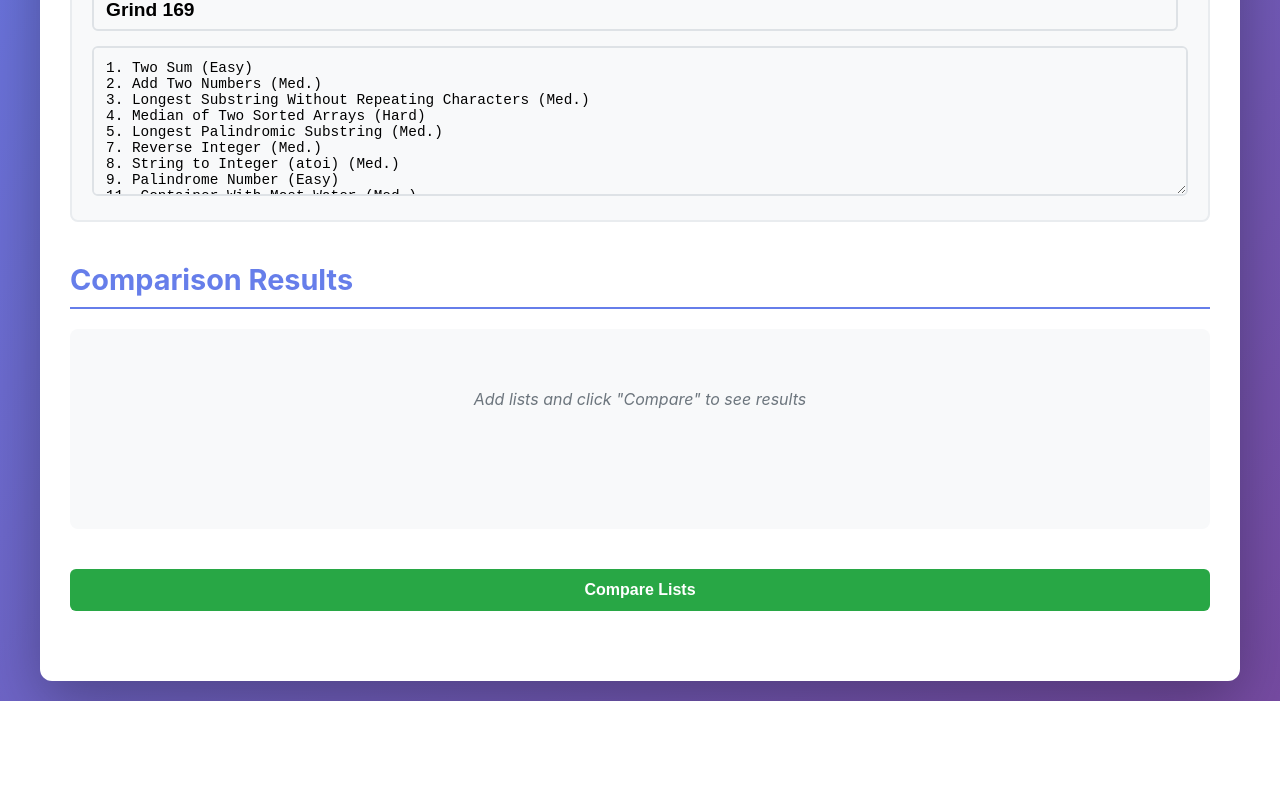
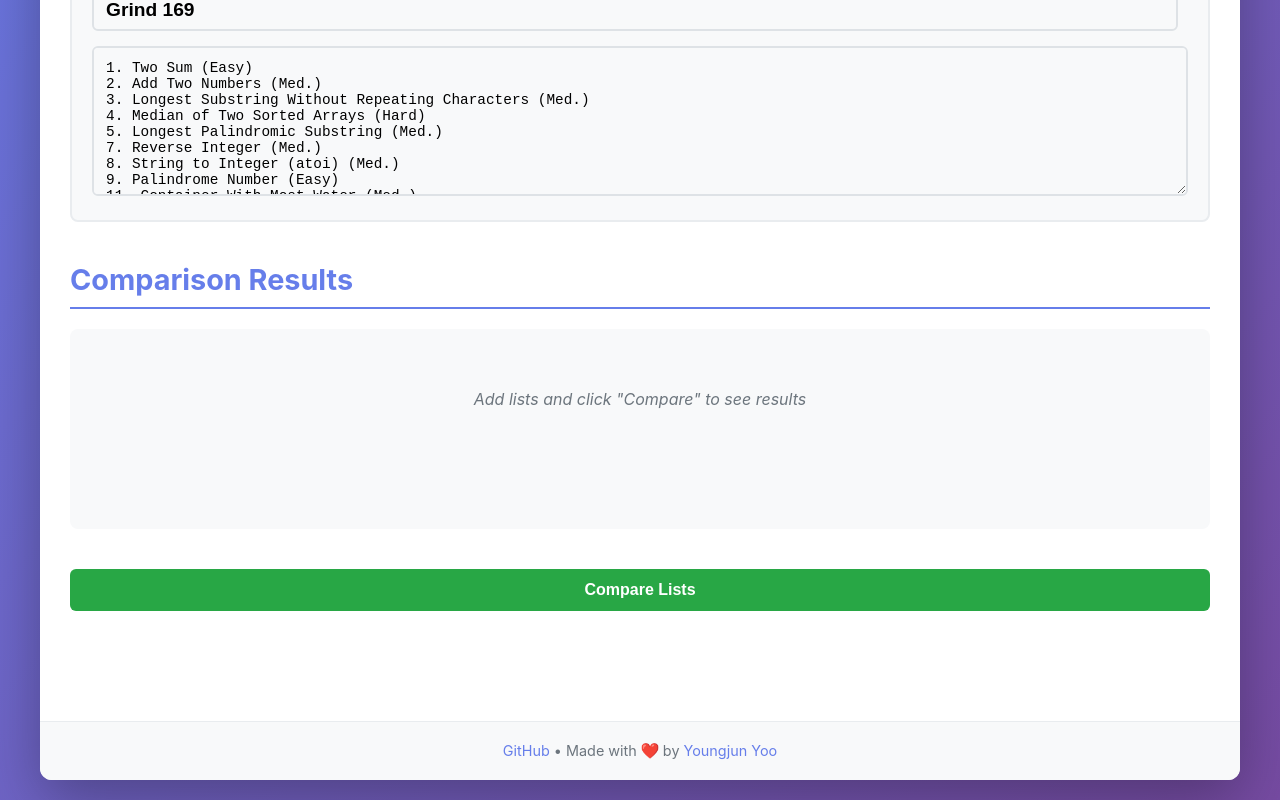
Before and after one commit to youngjun-yoo16/leetcode-list-comparison, a React (Vite) app: page / in a window 1280 px wide. Shown: the part 560-1360 px from the top of the page. Before the commit the page ends 1261 px from the top, so only its background shows below. Built offline with nearby package versions, Linux system fonts and the light colour scheme.

Commit message:
feat: add footer with GitHub repo link and attribution

```diff
--- a/src/App.tsx
+++ b/src/App.tsx
@@ -141,6 +141,28 @@ function App() {
           </button>
         </section>
       </main>
+      <footer className="app-footer">
+        <p>
+          <a
+            href="https://github.com/youngjun-yoo16/leetcode-list-comparison"
+            target="_blank"
+            rel="noopener noreferrer"
+            className="footer-link"
+          >
+            GitHub
+          </a>
+          {' • '}
+          Made with <span className="heart">❤️</span> by{' '}
+          <a
+            href="https://github.com/youngjun-yoo16"
+            target="_blank"
+            rel="noopener noreferrer"
+            className="footer-link"
+          >
+            Youngjun Yoo
+          </a>
+        </p>
+      </footer>
     </div>
   );
 }
--- a/src/styles.css
+++ b/src/styles.css
@@ -337,3 +337,44 @@ section h2 {
   border-bottom: 2px solid #667eea;
   padding-bottom: 10px;
 }
+
+.app-footer {
+  background: #f8f9fa;
+  padding: 20px 30px;
+  text-align: center;
+  border-top: 1px solid #e9ecef;
+  margin-top: 40px;
+}
+
+.app-footer p {
+  margin: 0;
+  color: #6c757d;
+  font-size: 0.9em;
+}
+
+.footer-link {
+  color: #667eea;
+  text-decoration: none;
+  transition: color 0.2s;
+}
+
+.footer-link:hover {
+  color: #5568d3;
+  text-decoration: underline;
+}
+
+.heart {
+  color: #dc3545;
+  display: inline-block;
+  animation: heartbeat 1.5s ease-in-out infinite;
+}
+
+@keyframes heartbeat {
+  0%,
+  100% {
+    transform: scale(1);
+  }
+  50% {
+    transform: scale(1.1);
+  }
+}
```
